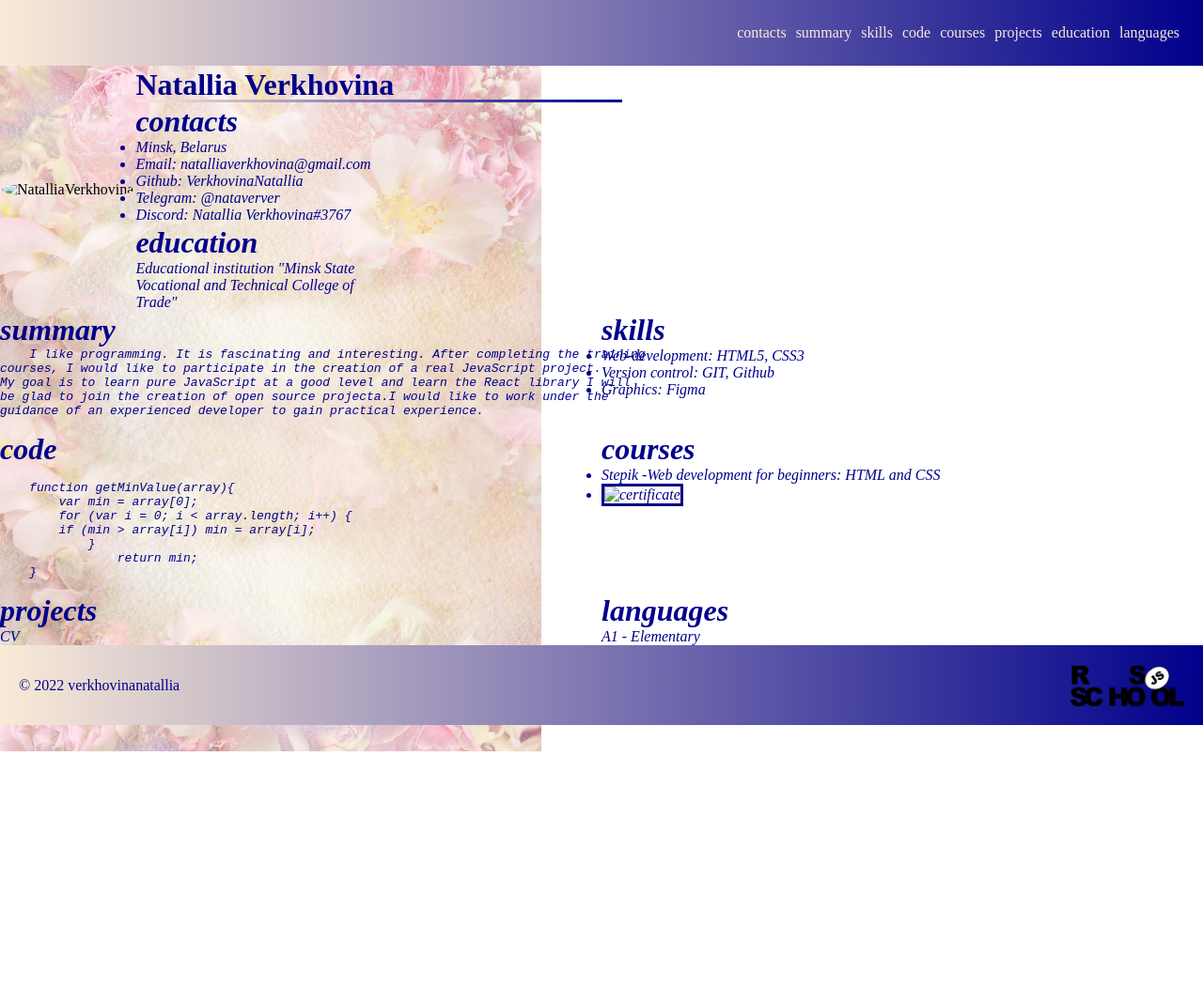
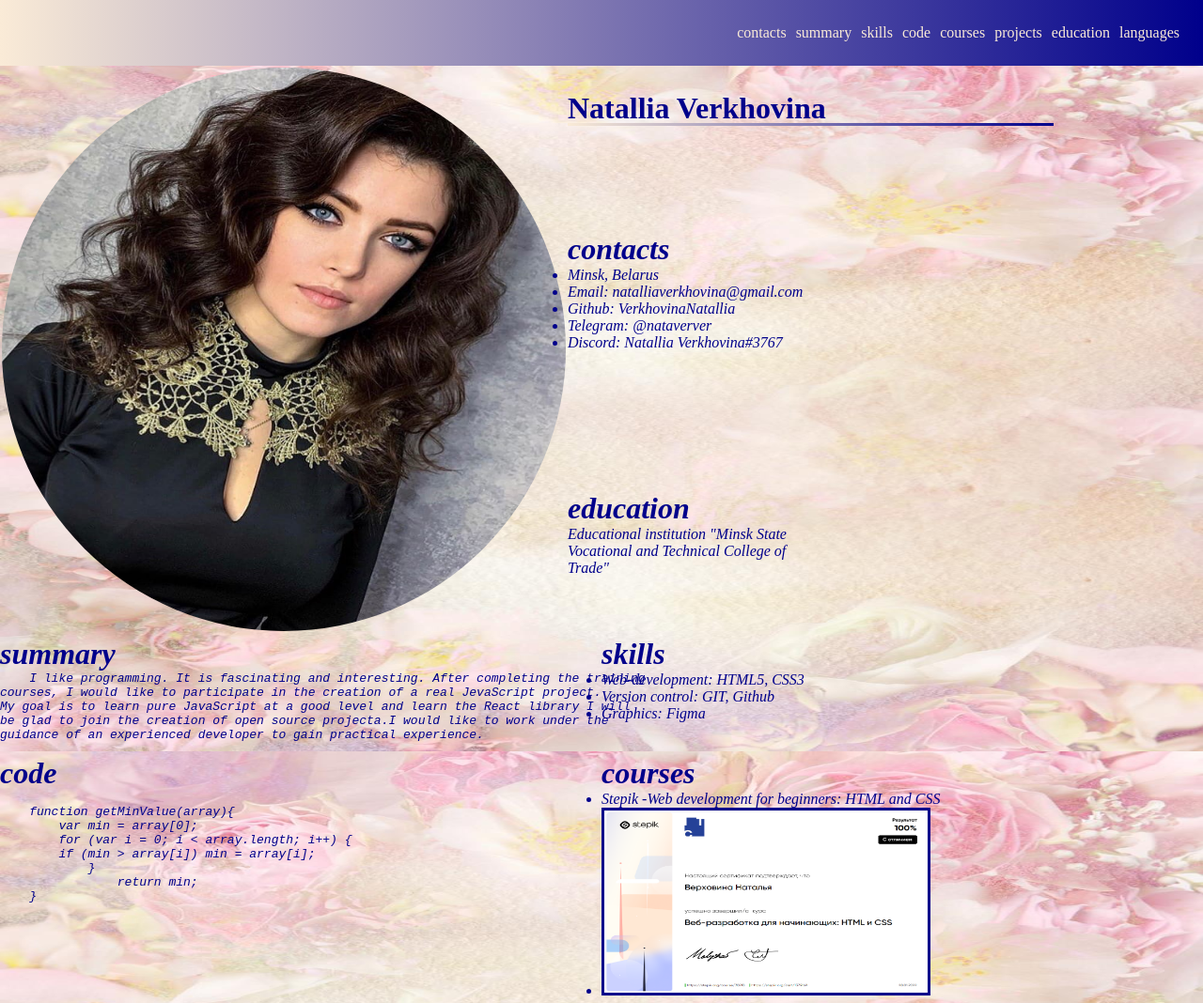
Before and after one commit to VerkhovinaNatallia/rsschool-cv, a plain HTML site: page index.html in a window 1280 px wide. Shown: the top 1068 px of the page at 94% size. Before the commit the page ends 800 px from the top, so only its background shows below. Drawn offline with Linux system fonts and the light colour scheme.

Commit message:
fix: error correction

```diff
--- a/index.html
+++ b/index.html
@@ -30,7 +30,7 @@
             <table class="table">
                 <tr>
                     <td rowspan="3">
-                        <img href="./img/_B9-j3iqbnDQY3feBAnx9VxjO6ae6kK8lq7FoOmSrK3uPCUuLwr1lQe8P0MdhMEICbo4iEC9d-pMmLBN5xRg8T6n.jpg" alt="NatalliaVerkhovina" class="img-main">
+                        <img src="./img/ajna.jpg" alt="NatalliaVerkhovina" class="img-main">
                     </td>
                     <td class="td_left">
                         <h1 class="h1">Natallia Verkhovina</h1>
@@ -124,7 +124,7 @@ guidance of an experienced developer to gain practical experience.
 
                     </li>
                     <li>
-                        <img href="./img/2022-06-13 (2).png" alt="certificate" class="img-stepik">
+                        <img src="./img/2022-06-13 (2).png" alt="certificate" class="img-stepik">
                     </li>
                   </ul>
             </section>
```
Also changed, not shown: img/ajna.jpg (renamed from img/_B9-j3iqbnDQY3feBAnx9VxjO6ae6kK8lq7FoOmSrK3uPCUuLwr1lQe8P0MdhMEICbo4iEC9d-pMmLBN5xRg8T6n.jpg).
